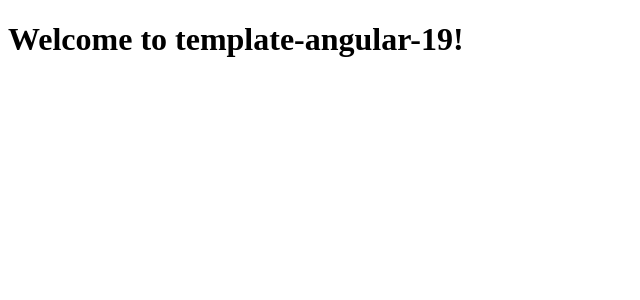
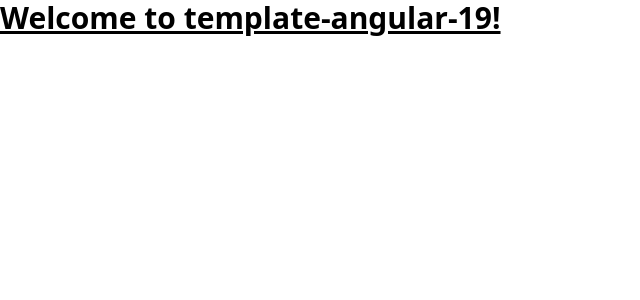
Before and after one commit to YasunoriMATSUOKA/template-angular-19, an Angular app: page / in a window 1280 px wide. Shown: the top 300 px of the page, without its empty margins (0-640 px from the left). Built offline with nearby package versions, Linux system fonts and the light colour scheme.

Commit message:
chore: tailwind settings and check it in root component

```diff
--- a/src/app/app.component.ts
+++ b/src/app/app.component.ts
@@ -5,7 +5,7 @@ import { RouterOutlet } from '@angular/router';
   selector: 'app-root',
   imports: [RouterOutlet],
   template: `
-    <h1>Welcome to {{ title }}!</h1>
+    <h1 class="text-3xl font-bold underline">Welcome to {{ title }}!</h1>
 
     <router-outlet />
   `,
--- a/src/styles.css
+++ b/src/styles.css
@@ -1 +1,2 @@
 /* You can add global styles to this file, and also import other style files */
+@import "tailwindcss";
```
Also changed, not shown: .postcssrc.json (added).
